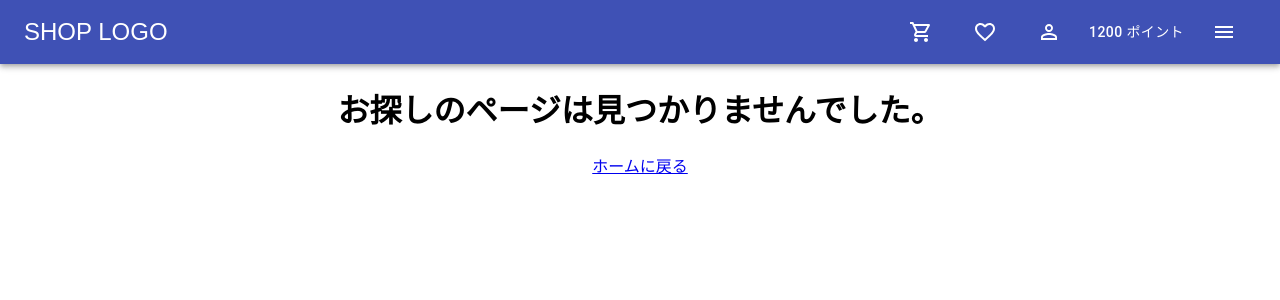
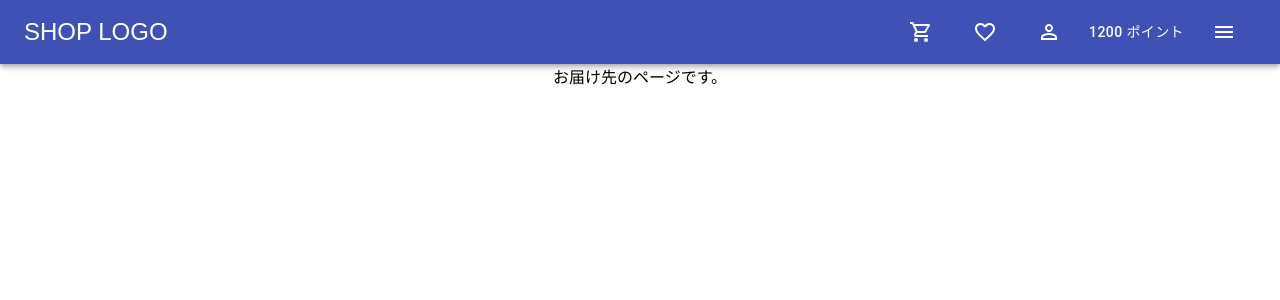
Before and after one commit to Onepiece2424/shampoo_ec_site, a React (Create React App) app in the folder frontend/: page /addressee in a window 1280 px wide. Shown: the top 300 px of the page. Built offline with nearby package versions, Linux system fonts and the light colour scheme; the HTML template or start-up script is replaced by a standard one.

Commit message:
お届け先入力ページと購入完了ページの作成

```diff
--- a/frontend/src/App.js
+++ b/frontend/src/App.js
@@ -8,6 +8,8 @@ import ItemList from './components/item/ItemList';
 import ItemDetail from './components/item/ItemDetail';
 import NotFound from './components/common/NotFound';
 import Cart from './components/cart/Cart';
+import Addressee from './components/addressee/Addressee';
+import Thanks from './components/thanks/Thanks';
 
 function App() {
   return (
@@ -25,6 +27,12 @@ function App() {
               <Cart />
             </Route>
             <Route path="/items/:id" component={ItemDetail} />
+            <Route exact path="/addressee">
+              <Addressee />
+            </Route>
+            <Route exact path="/thanks">
+              <Thanks />
+            </Route>
             <Route path={`/*/`} component={NotFound} />
           </Switch>
       </div>
--- /dev/null
+++ b/frontend/src/components/addressee/Addressee.jsx
@@ -0,0 +1,11 @@
+import React from 'react'
+
+const Addressee = () => {
+  return (
+    <div>
+      お届け先のページです。
+    </div>
+  )
+}
+
+export default Addressee
--- /dev/null
+++ b/frontend/src/components/thanks/Thanks.jsx
@@ -0,0 +1,11 @@
+import React from 'react'
+
+const Thanks = () => {
+  return (
+    <div>
+      購入完了ページです。
+    </div>
+  )
+}
+
+export default Thanks
```
